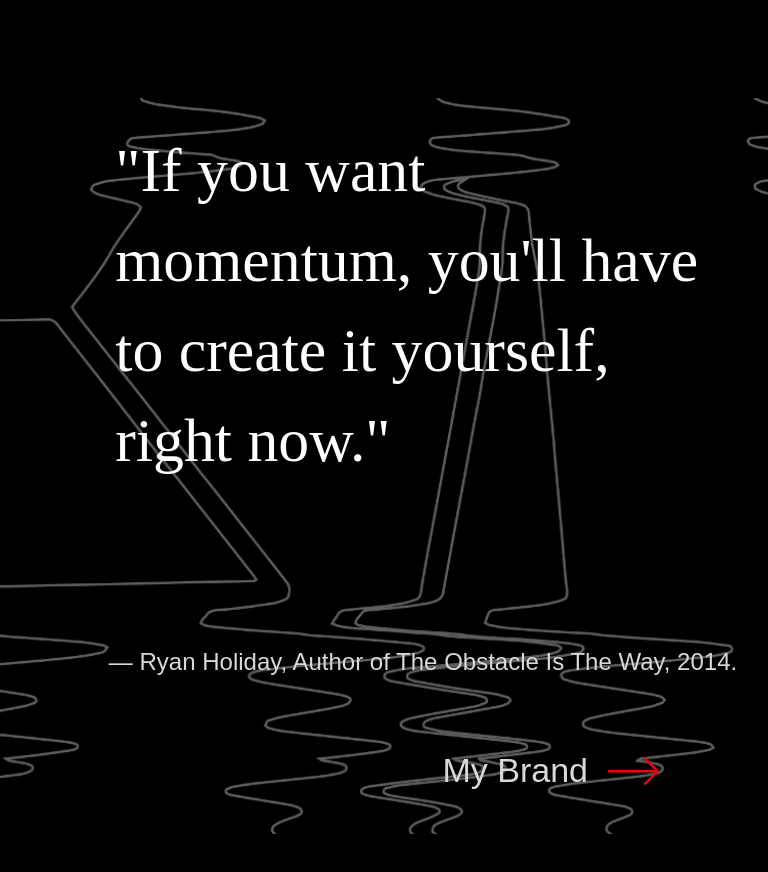
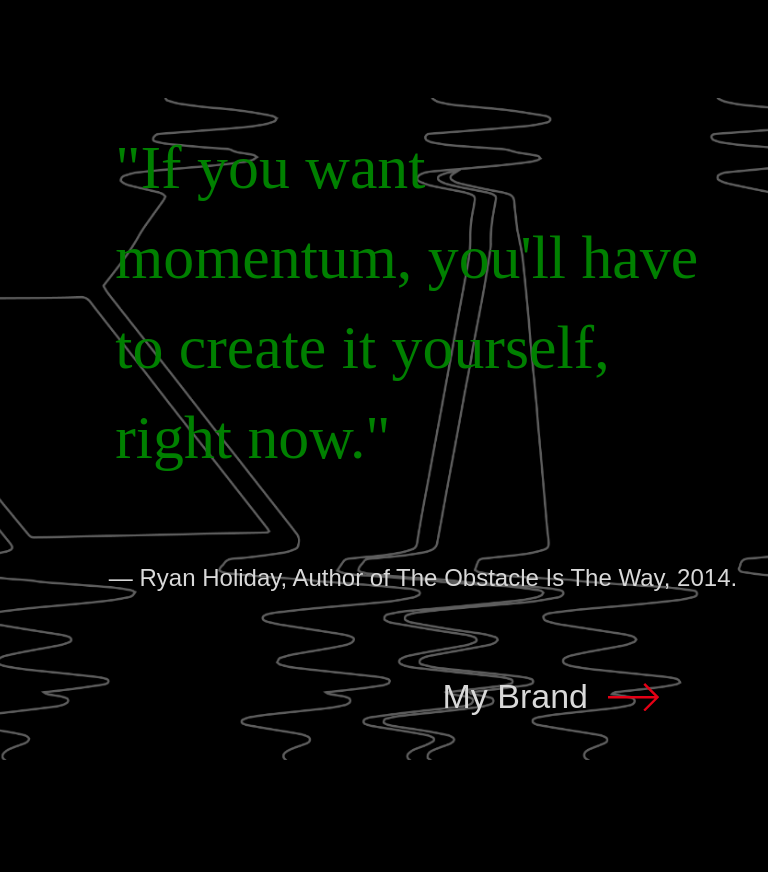
Before and after one commit to smc-dotexe/sadesign, a React (Create React App) app: page / in a window 768 px wide. Shown: the part 1240-2112 px from the top of the page. Built offline with nearby package versions, Linux system fonts and the light colour scheme.

Commit message:
minor details to designersart section

```diff
--- a/src/App.css
+++ b/src/App.css
@@ -283,6 +283,7 @@ DESIGNERS ART SECTION
   color: #D9D9D9;
   grid-column: 2 / span 3;
   grid-row: 2;
+  margin-top: -50px;
   justify-self: center;
 }
 
--- a/src/styles/responsiveDesignersArt.css
+++ b/src/styles/responsiveDesignersArt.css
@@ -1,15 +1,18 @@
-@media (max-width: 1100px) {
-    #daAuthor {
-        grid-column: 2 / span 3;
+@media (min-width: 768px) and (max-width: 1100px) {
+
+    #daBG {
+        height: 90%;
     }
 
     #daBG h1{
+        color: green;
         line-height: 90px;
     }
 
     #daAuthor {
-        margin-top: -40px;
-        align-self: start;
+        grid-row: 2;
+        margin-top: -50px;
+        grid-column: 2 / span 3;
     }
 }
 
@@ -38,12 +41,14 @@
   }
 
   #daBG h1 {
+      color: blue;
       line-height: 50px;
   }
 
   #daAuthor {
       margin-left: 20px;
-      grid-row: 3;
+      grid-row: 2;
+      align-self: end;
   }
 
 }
@@ -80,7 +85,8 @@
 
     #daAuthor {
         margin-left: 20px;
-        grid-row: 3;
+        grid-row: 2;
+        align-self: end;
     }
 
     #myBrand {
```
